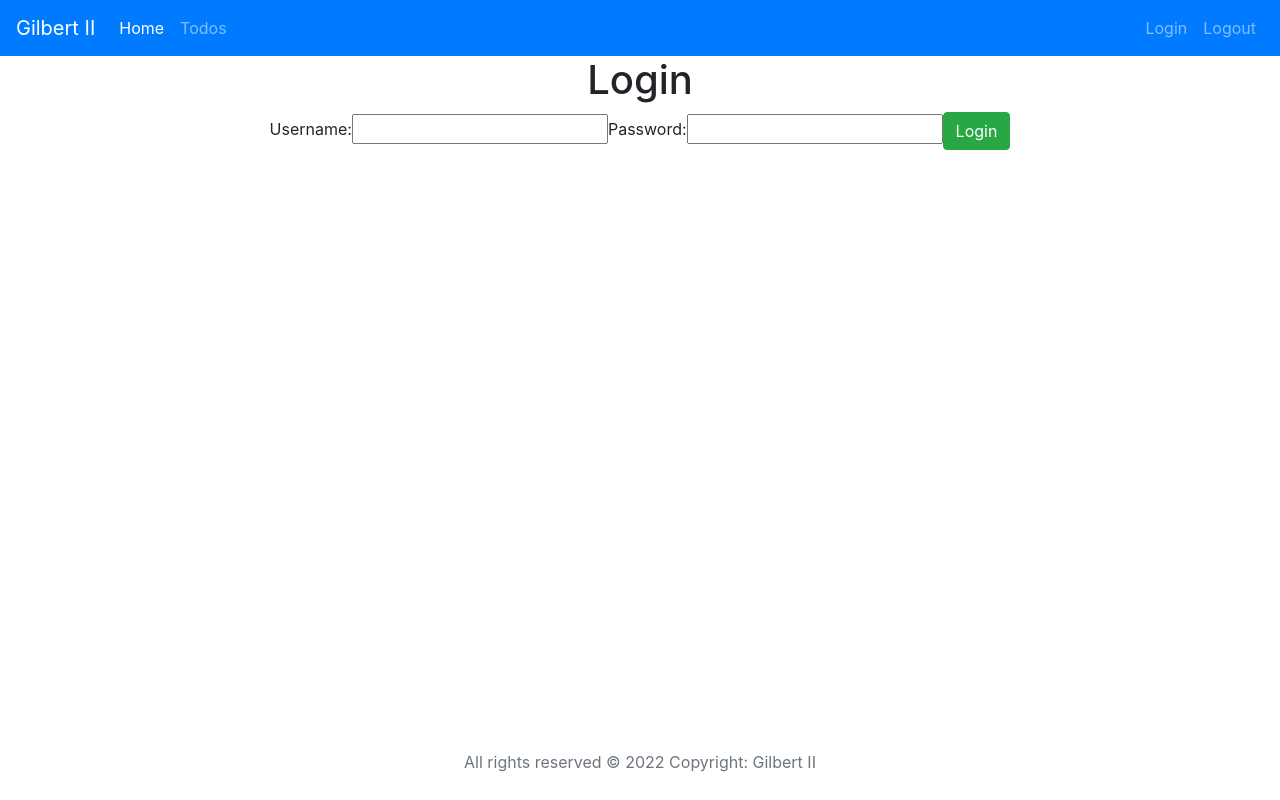
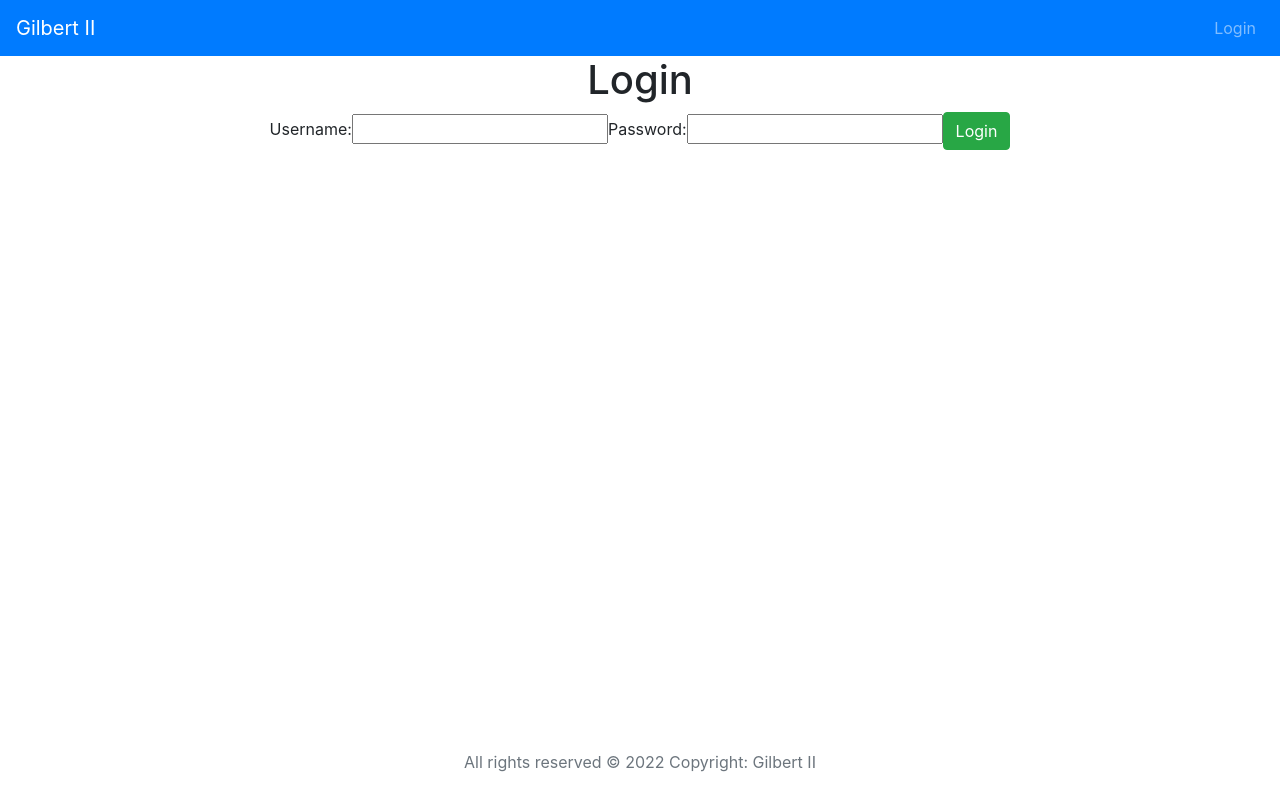
Before and after one commit to GilbertII/TodoApp, a React (Create React App) app: page / in a window 1280 px wide. Built offline with nearby package versions, Linux system fonts and the light colour scheme.

Commit message:
add authenticated login

```diff
--- /dev/null
+++ b/src/components/todo/AuthenticatedRoute.js
@@ -0,0 +1,13 @@
+import { Navigate } from "react-router-dom";
+
+import AuthenticationService from "./AuthenticationService";
+
+function AuthenticatedRoute(props) {
+  if (AuthenticationService.isUserLoggedIn()) {
+    return { ...props.children };
+  } else {
+    return <Navigate to="/login" />;
+  }
+}
+
+export default AuthenticatedRoute;
--- a/src/components/todo/AuthenticationService.js
+++ b/src/components/todo/AuthenticationService.js
@@ -1,8 +1,20 @@
 class AuthenticationService {
   registerSuccessfulLogin(username, password) {
-    console.log("successfullAuthenticated");
+    console.log("Successfull Authenticated");
 
     sessionStorage.setItem("authenticatedUser", username);
+  }
+
+  logout() {
+    console.log("Successfull Logout");
+    sessionStorage.removeItem("authenticatedUser");
+  }
+
+  isUserLoggedIn() {
+    let user = sessionStorage.getItem("authenticatedUser");
+
+    if (user === null) return false;
+    else return true;
   }
 }
 
--- a/src/components/todo/TodoApp.js
+++ b/src/components/todo/TodoApp.js
@@ -13,22 +13,45 @@ import TodoList from "./component/TodoList";
 import Header from "./component/Header";
 import Footer from "./component/Footer";
 
-import AuthenticationService from "./AuthenticationService.js";
+import AuthenticatedRoute from "./AuthenticatedRoute";
 
 class TodoApp extends Component {
   render() {
     const LoginPageWithNavigation = withNavigation(LoginPage);
 
     const WelcomePageWithParams = withParams(WelcomePage);
+
+    const HeaderWithNavigation = withNavigation(Header);
     return (
       <div>
-        <Header />
+        <HeaderWithNavigation />
         <Routes>
           <Route path="/" element={<LoginPageWithNavigation />} />
           <Route path="/login" element={<LoginPageWithNavigation />} />
-          <Route path="/welcome/:username" element={<WelcomePageWithParams />} />
-          <Route path="/todos" element={<TodoList />} />
-          <Route path="/logout" element={<LogoutPage />} />
+          <Route
+            path="/welcome/:username"
+            element={
+              <AuthenticatedRoute>
+                <WelcomePageWithParams />
+              </AuthenticatedRoute>
+            }
+          />
+          <Route
+            path="/todos"
+            element={
+              <AuthenticatedRoute>
+                <TodoList />
+              </AuthenticatedRoute>
+            }
+          />
+          <Route
+            path="/logout"
+            element={
+              <AuthenticatedRoute>
+                <LogoutPage />
+              </AuthenticatedRoute>
+            }
+          />
           <Route path="*" element={<ErrorPage />} />
         </Routes>
         <Footer />
--- a/src/components/todo/component/Header.js
+++ b/src/components/todo/component/Header.js
@@ -1,8 +1,13 @@
 import React, { Component } from "react";
 import { Link } from "react-router-dom";
+import AuthenticationService from "../AuthenticationService";
 
 class Header extends Component {
   render() {
+    const isUserLoggedIn = AuthenticationService.isUserLoggedIn();
+
+    console.log(isUserLoggedIn);
+
     return (
       <header>
         <nav className="navbar navbar-expand-lg navbar-dark bg-primary">
@@ -23,26 +28,34 @@ class Header extends Component {
           <div className="collapse navbar-collapse" id="navbarSupportedContent">
             <ul className="navbar-nav mr-auto">
               <li className="nav-item active">
+                {isUserLoggedIn && (
                   <Link className="nav-link" to="/welcome/test">
                     Home
                   </Link>
+                )}
               </li>
               <li className="nav-item">
+                {isUserLoggedIn && (
                   <Link className="nav-link" to="/todos">
                     Todos
                   </Link>
+                )}
               </li>
             </ul>
             <ul className="navbar-nav mr-auto navbar-collapse justify-content-end">
               <li className="nav-item">
+                {!isUserLoggedIn && (
                   <Link className="nav-link" to="/login">
                     Login
                   </Link>
+                )}
               </li>
               <li className="nav-item">
-                <Link className="nav-link" to="/logout">
+                {isUserLoggedIn && (
+                  <Link className="nav-link" to="/logout" onClick={AuthenticationService.logout}>
                     Logout
                   </Link>
+                )}
               </li>
             </ul>
           </div>
```
Lines whose indentation alone changed are shown as unchanged.
